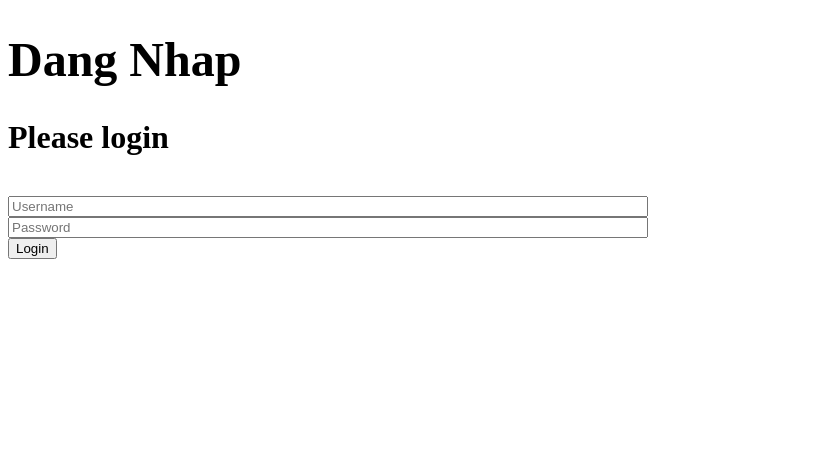
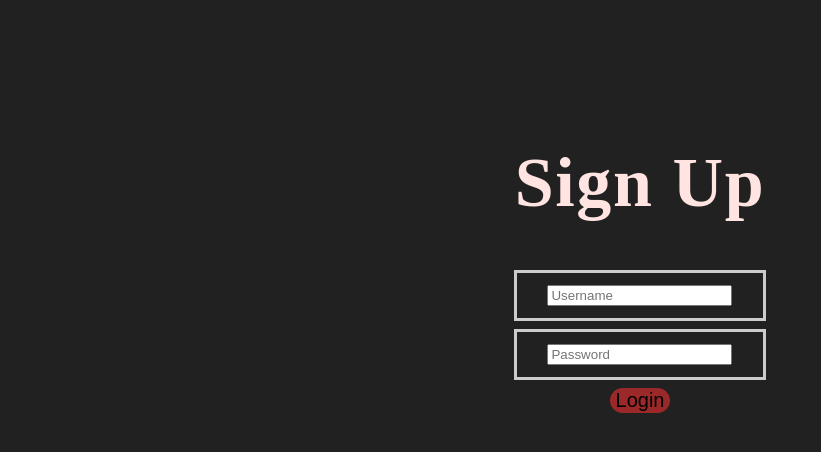
Before and after one commit to PhamCuong98/FlaskApp, a Flask app: page /login in a window 1280 px wide. Shown: the top 452 px of the page, without its empty margins (0-821 px from the left). Run offline with Flask 2, Linux system fonts and the light colour scheme.

Commit message:
add file css

```diff
--- a/app.py
+++ b/app.py
@@ -2,7 +2,6 @@ from flask import Flask, render_template, request, redirect, url_for
 from flaskext.mysql import MySQL
 import pickle
 import os
-
 
 app = Flask(__name__)
 
@@ -49,7 +48,7 @@ def accept():
   print(bienso)
   len_n = len(time)
   if request.method == 'POST':
-    if request.form['submit_button'] == 'data':
+    if request.form['submit_button'] == 'Data':
       return redirect(url_for("data"))
   return render_template('index.html', time= time, day= day, bienso= bienso, len_n=len_n)
 
--- /dev/null
+++ b/static/css/style_login.css
@@ -0,0 +1,49 @@
+*, ::after, ::before {
+    box-sizing: border-box;
+  }
+    body {
+        background-color: #212121;
+        color: #fff;
+        font-family: 'Times New Roman', Times, serif;
+        letter-spacing: 0.1em;
+    }
+    h1 {
+        font-size: 70px;
+        color:mistyrose;
+      }
+
+    .form {
+        width: 300px;
+        padding: 64px 15px 24px;
+        margin: 0 auto;
+      }
+
+    .container{
+
+    }
+    .container .input{
+      width: 20%;
+      padding: 12px 20px;
+      margin: 8px 0;
+      box-sizing: border-box;
+      border: 3px solid #ccc;
+      -webkit-transition: 1s;
+      transition: 1s;
+      outline: none;
+      }
+    .container .input:focus{
+      border: 3px solid rgb(168, 25, 25);
+    }
+    .container .button {
+      background-color:rgba(223, 46, 46, 0.651);
+      color: black;
+      font-size: 20px;
+      border: none;
+      cursor: pointer;
+      border-radius: 30px;
+      text-align: center;
+      }
+    .container .button:hover{
+      background-color:darkgray;
+      color: white;
+      }
--- a/templates/data_base.html
+++ b/templates/data_base.html
@@ -8,7 +8,7 @@
         <!--
             <link rel= "stylesheet" href="{{ url_for('static', filename= 'css/main.css') }}">
         -->
-
+        <link rel= "stylesheet" href="{{ url_for('static', filename= 'css/style_data.css') }}">
         {% block head %}{% endblock %}
     </head>
     <body>
--- a/templates/index_base.html
+++ b/templates/index_base.html
@@ -8,7 +8,7 @@
         <!--
             <link rel= "stylesheet" href="{{ url_for('static', filename= 'css/main.css') }}">
         -->
-
+        <link rel="stylesheet" href="{{url_for('static', filename= 'css/style_index.css')}}">
         {% block head %}{% endblock %}
     </head>
     <body>
--- a/templates/login.html
+++ b/templates/login.html
@@ -1,27 +1,39 @@
 {% extends 'login_base.html' %}
 
 {% block head %}
-<h1 style="font-size: 300%;">Dang Nhap</h1>
+<title>Do an</title>
 {% endblock %}
 
 {% block body %}
-<div >
-  <h1>Please login</h1>
-  <br>
-  <form action="" method="post">
-      <div class="form-group">
-          <input type="text" class="form-control" style="width:50%;" placeholder="Username" name="username" value="{{
-        request.form.username }}">
+
+<form autocomplete="off" class="form"></form>
+  <div class="control">
+    <center>
+      <h1>Sign Up</h1>
+    </center>
+  </div>
+
+  <form class="container" action="" method="post">
+    <center>
+      <div class="input">
+        <input class"text" name="username" placeholder="Username" type="text" value="{{
+          request.form.username }}">
       </div>
-      <div class="form-group">
-          <input type="password" class="form-control" style="width:50%;" placeholder="Password" name="password"
-                 value="{{
-        request.form.password }}">
+    </center>
+
+    <center>
+      <div class="input">
+        <input class"text" name="password" placeholder="Password" type="password" value="{{
+          request.form.password }}">
       </div>
-      <input class="btn btn-success" type="submit" value="Login">
+    </center>
+
+    <center>
+      <button class="button" type="submit">Login</button>
+    </center>
   </form>
   {% if error %}
   <p class="error"><strong>Error:</strong> {{ error }}
-      {% endif %}
-</div>
+  {% endif %}
+</form>
 {% endblock %}
--- a/templates/login_base.html
+++ b/templates/login_base.html
@@ -8,6 +8,7 @@
         <!--
             <link rel= "stylesheet" href="{{ url_for('static', filename= 'css/main.css') }}">
         -->
+        <link rel="stylesheet" href="{{ url_for('static',filename='css/style_login.css')}}">
         {% block head %}{% endblock %}
     </head>
     <body>
```
Also changed, not shown: static/css/style_data.css (added, +15 -0 lines), static/css/style_index.css (added, +35 -0 lines), templates/data.html (+8 -5 lines), templates/index.html (+14 -10 lines), test/style.css (added, +39 -0 lines), test/test_login.html (added, +24 -0 lines).
